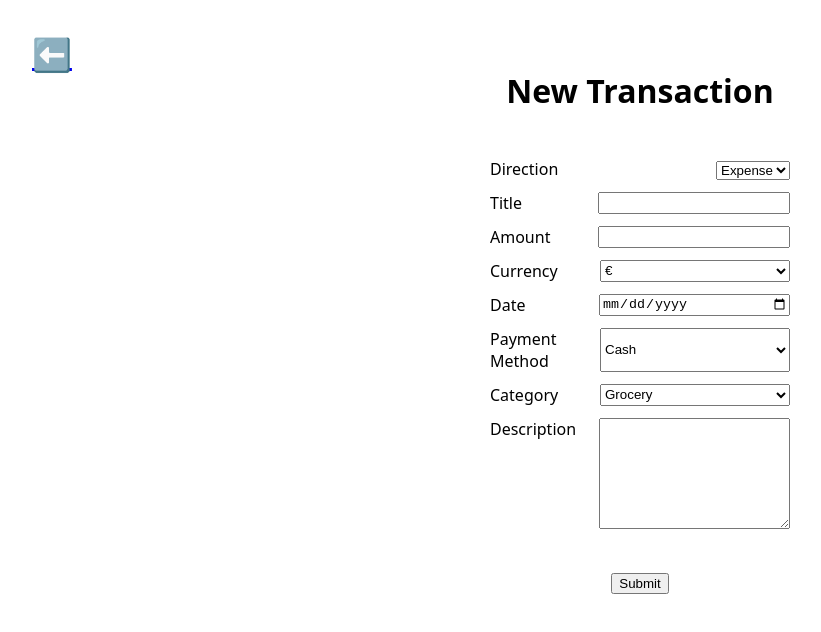
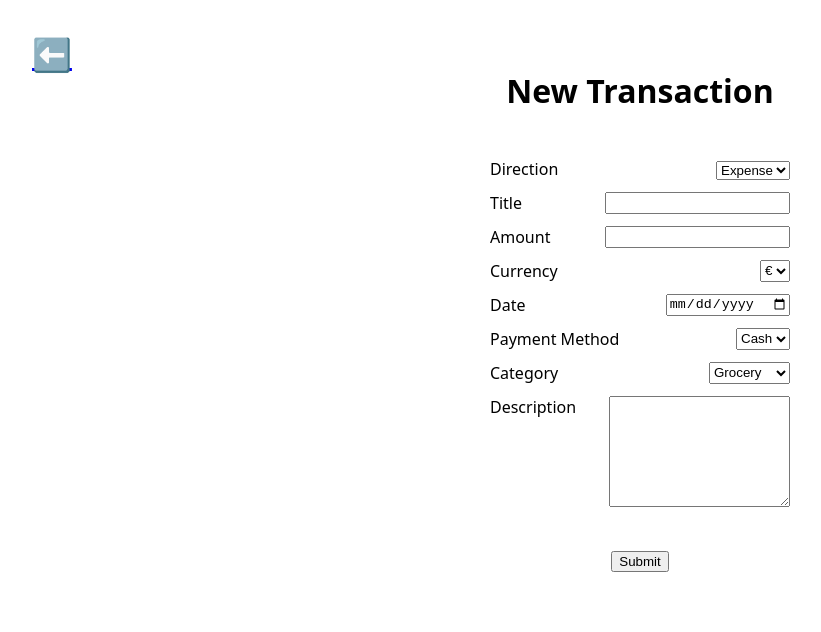
Before and after one commit to benediktbrenk/budget-app, a Next.js app: page /newentry in a window 1280 px wide. Shown: the top 632 px of the page, without its empty margins (0-821 px from the left). Built offline with nearby package versions, Linux system fonts and the light colour scheme.

Commit message:
refactor code and styling

```diff
--- a/components/TransactionEntryForm/TransactionEntryForm.styled.js
+++ b/components/TransactionEntryForm/TransactionEntryForm.styled.js
@@ -8,11 +8,6 @@ export const StyledFormContainer = styled.div`
   gap: 0.75rem;
   min-width: 300px;
   max-width: 800px;
-
-  &select {
-    overflow-x: 100px;
-    overflow-y: 100px;
-  }
 `;
 
 export const StyledFormField = styled.div`
@@ -21,16 +16,6 @@ export const StyledFormField = styled.div`
   justify-content: space-between;
   //align-items: center;
   gap: 1rem;
-
-  label {
-    flex: 1;
-  }
-
-  select,
-  input,
-  textarea {
-    flex: 2;
-  }
 `;
 
 export const StyledFormButton = styled.div`
```
